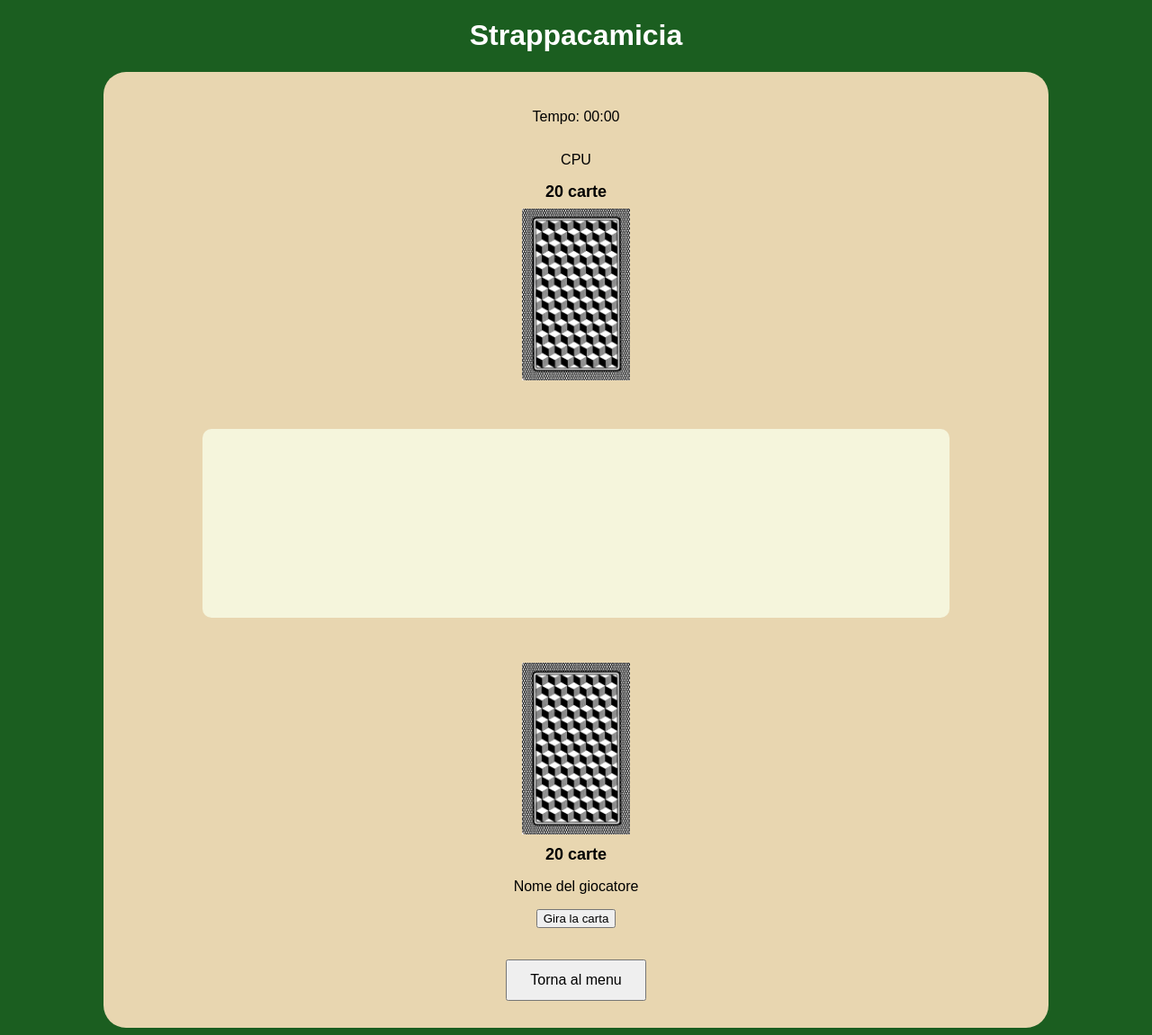
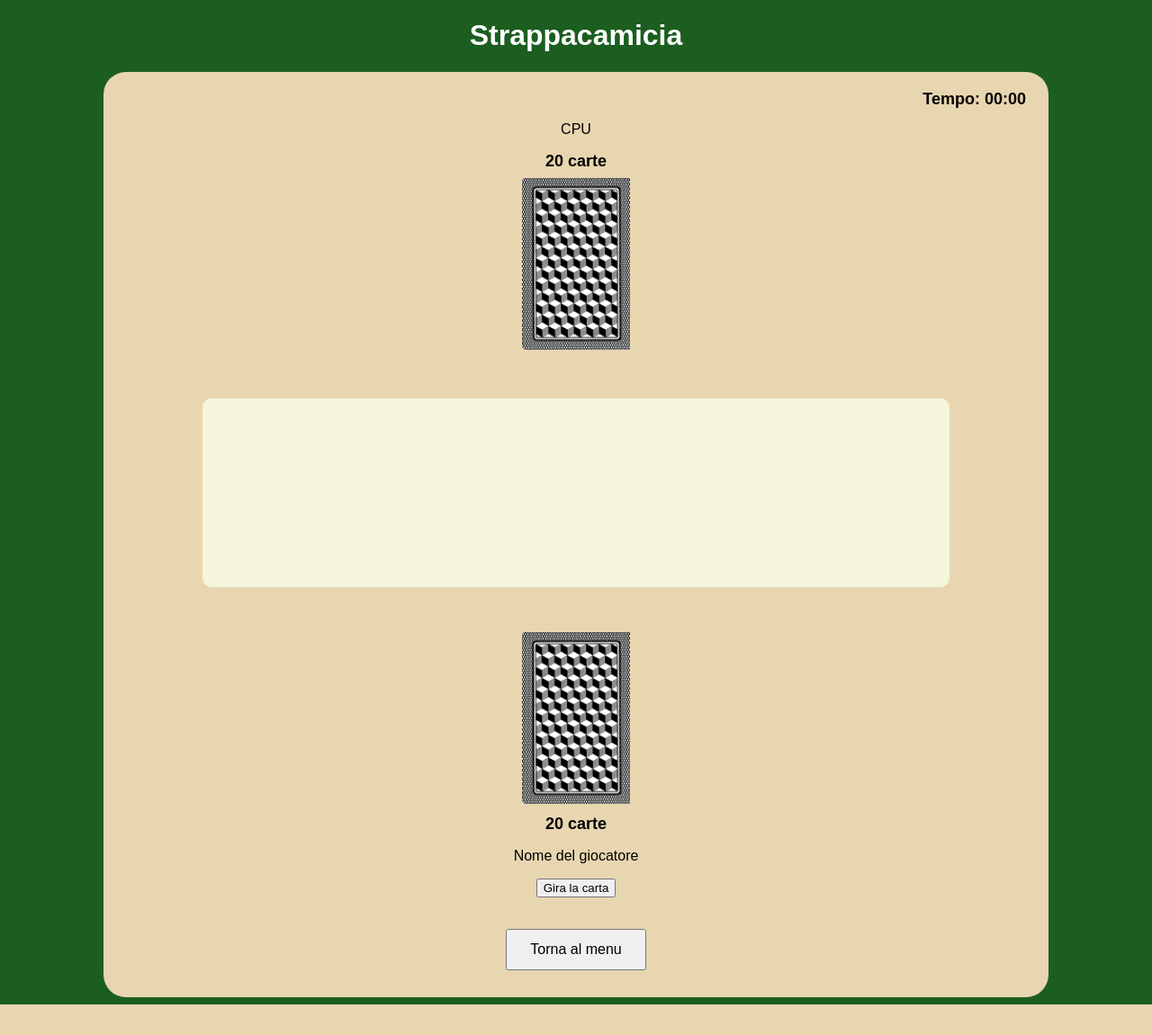
Before and after one commit to FlavioPiff/progetto_strappacamicia_piferi, a PHP site: page /gioco.html in a window 1280 px wide. Shown: the whole page at 90% size. After the commit the page ends 1117 px from the top, so only its background shows below. Run offline with PHP 8.4, Linux system fonts and the light colour scheme.

Commit message:
Aggiustamento grafico al cronometro
Con questo aggiustamento metto il cronometro in alto a destra

```diff
--- a/stile.css
+++ b/stile.css
@@ -118,3 +118,12 @@ body {
     cursor: pointer;
     border: 8px;
 }
+
+.tempo {
+    position: absolute; /*posiziono il cronometro rispetto al tavolo, funziona rispetto alla .tavolo, quindi il cronometro non viene posizionato rispetto a tutta la pagina ma rispetto al pannello beige*/
+    top: 20px; /*distanza dal bordo superiore*/
+    right: 25px; /*distanza dal bordo di destra*/
+    margin: 0;
+    font-size: 18px;
+    font-weight: bold;
+}
```
